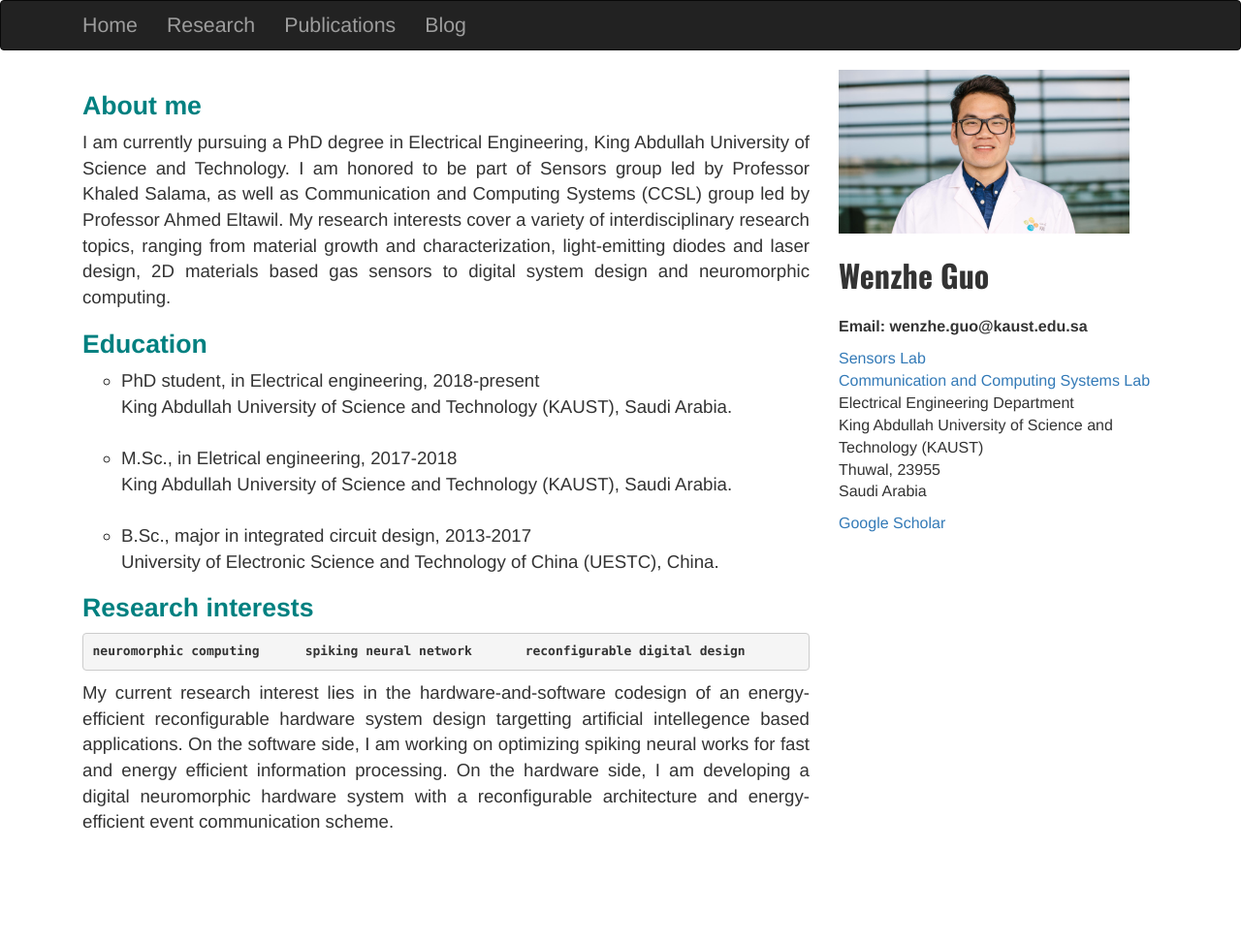
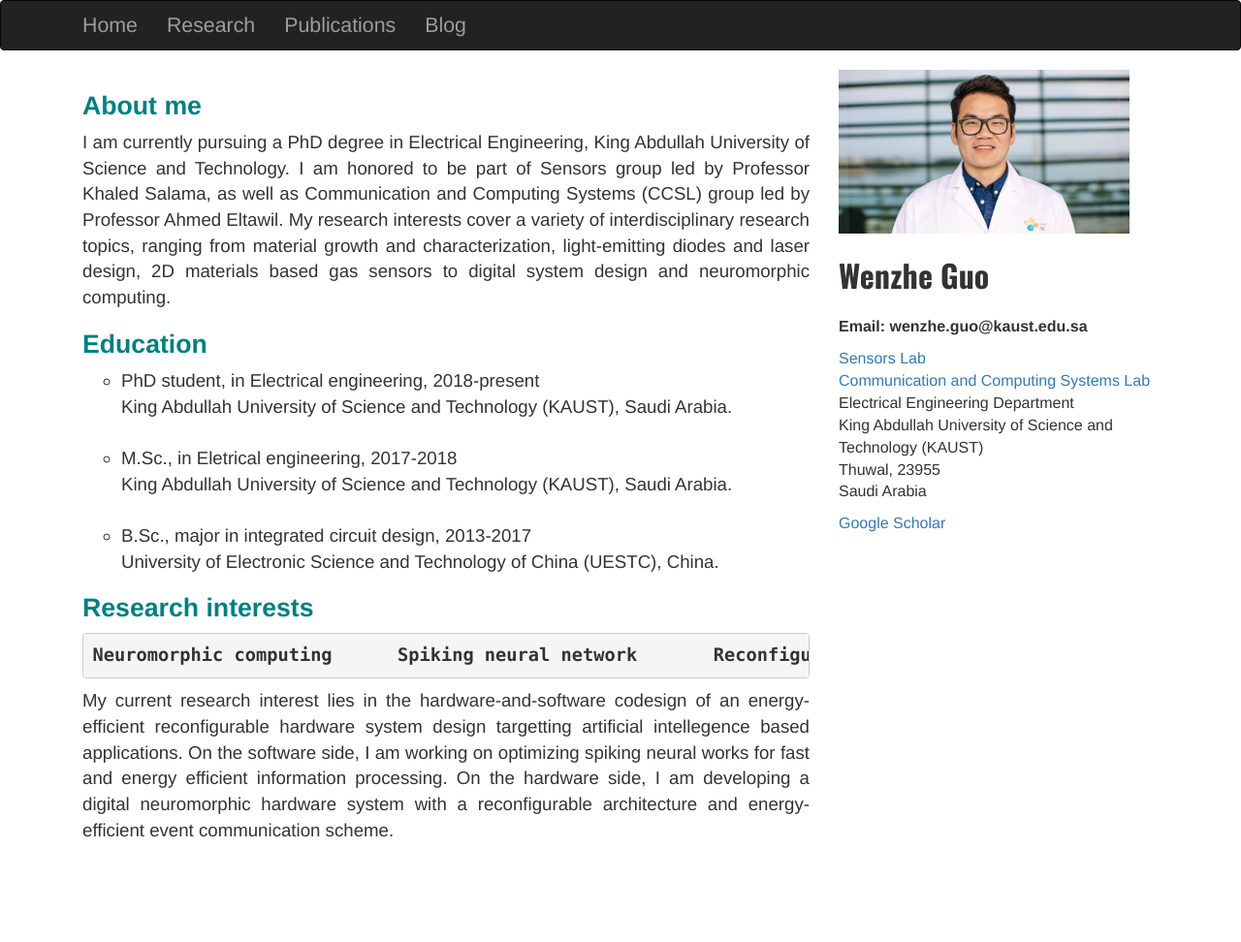
Before and after one commit to Wenzheguo/Wenzheguo.github.io, a Jekyll site: the page built from index.html, in a window 1280 px wide. Shown: the whole page at 97% size. Built offline with Jekyll 4.4.1, drawn with Linux system fonts in a browser that asks for light colours.

Commit message:
Update index.html

```diff
--- a/index.html
+++ b/index.html
@@ -52,7 +52,7 @@
                 </ul>
 
                 <h1 style="font-size:20pt;color:teal;"> <b>Research interests</b> </h1>
-                <pre><b>neuromorphic computing</b>      <b>spiking neural network</b>       <b>reconfigurable digital design</b></pre>
+                <pre style="font-size: 14pt;"><b>Neuromorphic computing</b>      <b>Spiking neural network</b>       <b>Reconfigurable digital design</b></pre>
                 <p>My current research interest lies in the hardware-and-software codesign of an energy-efficient reconfigurable hardware system design targetting artificial intellegence based applications.
                 On the software side, I am working on optimizing spiking neural works for fast and energy efficient information processing.
                 On the hardware side, I am developing a digital neuromorphic hardware system with a reconfigurable architecture and energy-efficient event communication scheme.
```
